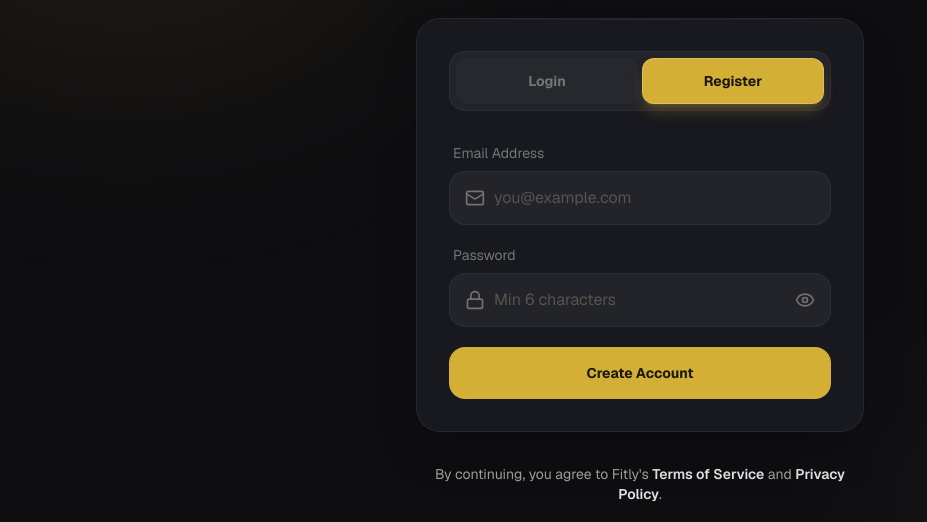
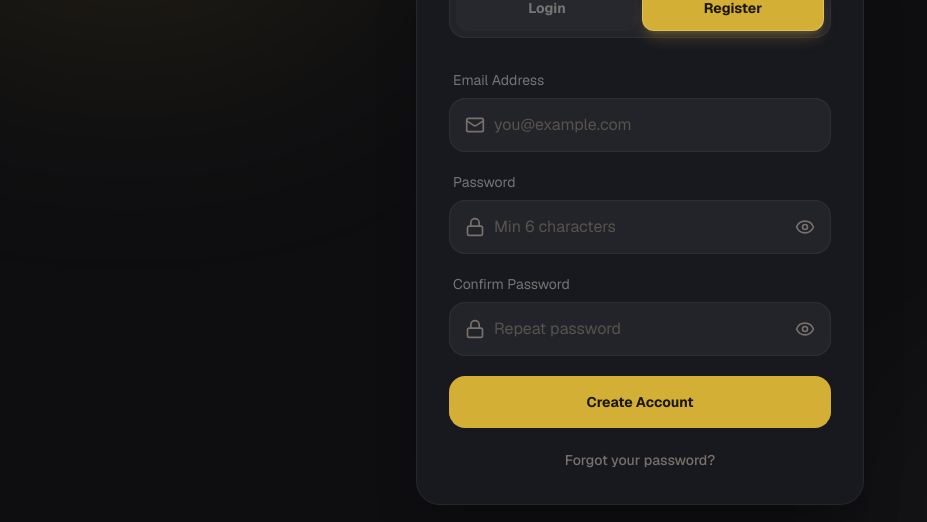
Before and after one commit to Sergo366/fitly, a Next.js app in the folder client/: page /auth in a window 1280 px wide. Both pictures are taken after a click on the tab "Register". Shown: the part 195-717 px from the top of the page, without its empty margins (0-927 px from the left). Built offline with nearby package versions, Linux system fonts and the light colour scheme; no server answers.

Commit message:
auth updates

```diff
--- a/client/api/auth.ts
+++ b/client/api/auth.ts
@@ -8,6 +8,7 @@ export interface AuthResponse {
 export interface AuthCredentials {
   email: string;
   password?: string;
+  confirmPassword?: string;
 }
 
 export const authApi = {
--- a/client/app/auth/page.tsx
+++ b/client/app/auth/page.tsx
@@ -2,24 +2,25 @@
 
 import { useState } from 'react';
 import { useRouter } from 'next/navigation';
+import Link from 'next/link';
 import { Tab, TabGroup, TabList, TabPanel, TabPanels } from '@headlessui/react';
 import { Mail, Lock, Loader2, Shirt, Eye, EyeOff } from 'lucide-react';
 import { useMutation } from '@tanstack/react-query';
 import { authApi, AuthCredentials } from '@/api/auth';
 import { AxiosError } from 'axios';
-
-function classNames(...classes: string[]) {
-  return classes.filter(Boolean).join(' ');
-}
+import { classNames } from '@/lib/styles/classNames';
 
 export default function AuthPage() {
   const router = useRouter();
   const [showPassword, setShowPassword] = useState(false);
+  const [showConfirmPassword, setShowConfirmPassword] = useState(false);
+  const [passwordMismatch, setPasswordMismatch] = useState(false);
 
   // Form states
   const [formData, setFormData] = useState<AuthCredentials>({
     email: '',
     password: '',
+    confirmPassword: ''
   });
 
   const handleChange = (e: React.ChangeEvent<HTMLInputElement>) => {
@@ -41,9 +42,15 @@ export default function AuthPage() {
   });
 
   const handleAuth = (type: 'signin' | 'signup') => {
+    console.log(type);
     if (type === 'signin') {
       loginMutation.mutate(formData);
     } else {
+      if (formData.password !== formData.confirmPassword) {
+        setPasswordMismatch(true);
+        return;
+      }
+      setPasswordMismatch(false);
       registerMutation.mutate(formData);
     }
   };
@@ -211,9 +218,39 @@ export default function AuthPage() {
                     </div>
                   </div>
 
-                  {error && (
+                  <div>
+                    <label className="block text-sm text-[var(--text-color-secondary)] mb-2 ml-1">Confirm Password</label>
+                    <div className="relative group">
+                      <div className="absolute inset-y-0 left-0 pl-4 flex items-center pointer-events-none">
+                        <Lock className={`h-5 w-5 transition-colors ${passwordMismatch ? 'text-rose-400' : 'text-stone-500 group-focus-within:text-primary'}`} />
+                      </div>
+                      <input
+                        type={showConfirmPassword ? 'text' : 'password'}
+                        name="confirmPassword"
+                        required
+                        value={formData.confirmPassword}
+                        onChange={handleChange}
+                        className={`block w-full pl-11 pr-12 py-3.5 bg-white/5 border rounded-2xl text-foreground placeholder-stone-600 focus:outline-none focus:ring-2 transition-all ${
+                          passwordMismatch
+                            ? 'border-rose-500/50 focus:ring-rose-500/30 focus:border-rose-500/50'
+                            : 'border-white/5 focus:ring-primary/40 focus:border-primary/40'
+                        }`}
+                        placeholder="Repeat password"
+                      />
+                      <button
+                        type="button"
+                        onClick={() => setShowConfirmPassword(!showConfirmPassword)}
+                        className="absolute inset-y-0 right-0 pr-4 flex items-center text-stone-500 hover:text-stone-300 transition-colors"
+                      >
+                        {showConfirmPassword ? <EyeOff className="h-5 w-5" /> : <Eye className="h-5 w-5" />}
+                      </button>
+                    </div>
+                  </div>
+
+                  {(error || passwordMismatch) && (
                     <div className="p-3 bg-rose-500/10 border border-rose-500/20 text-rose-400 rounded-xl text-sm font-medium flex items-center">
-                      <span className="mr-2">⚠️</span> {error}
+                      <span className="mr-2">⚠️</span>
+                      {passwordMismatch ? 'Passwords do not match' : error}
                     </div>
                   )}
 
@@ -232,6 +269,15 @@ export default function AuthPage() {
               </TabPanel>
             </TabPanels>
           </TabGroup>
+
+          <div className="mt-5 text-center">
+            <Link
+              href="/forgot-password"
+              className="text-sm text-stone-500 hover:text-primary transition-colors font-medium"
+            >
+              Forgot your password?
+            </Link>
+          </div>
         </div>
 
         <p className="mt-8 text-center text-sm text-stone-400">
```
